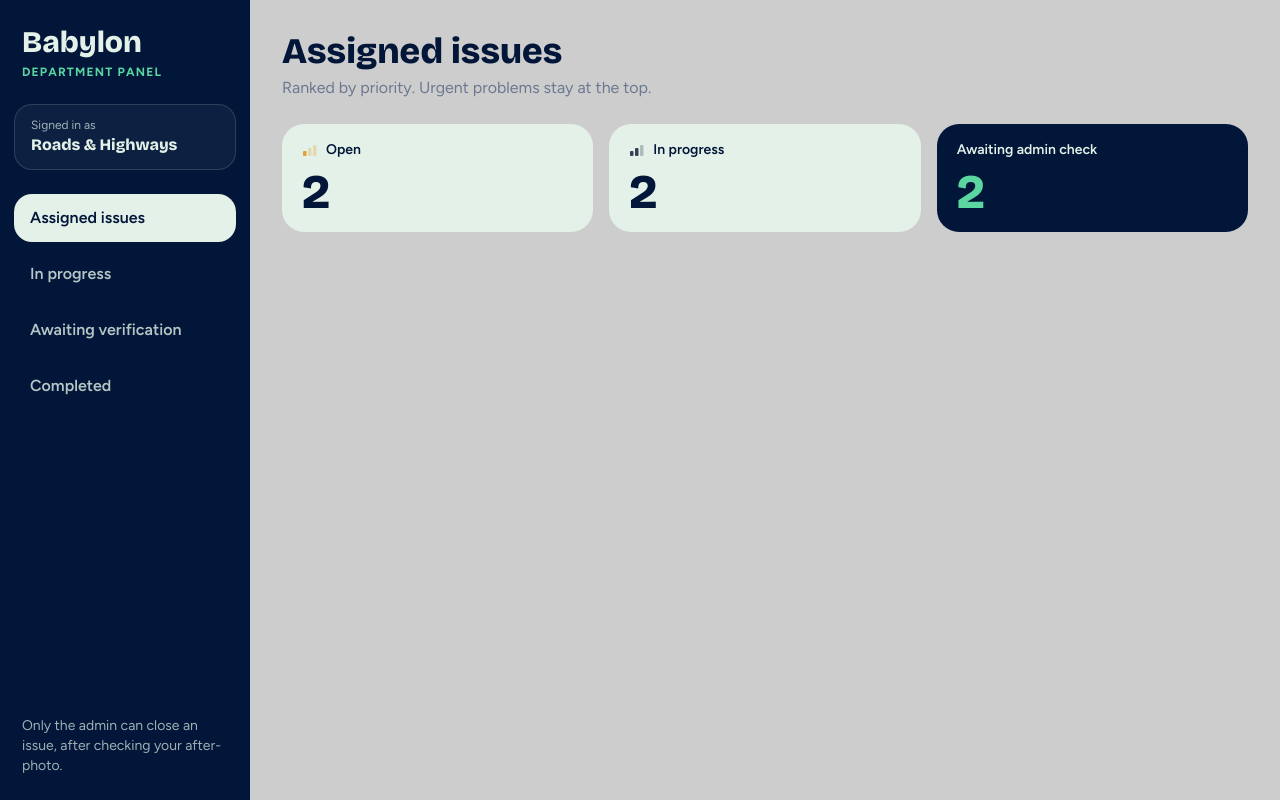
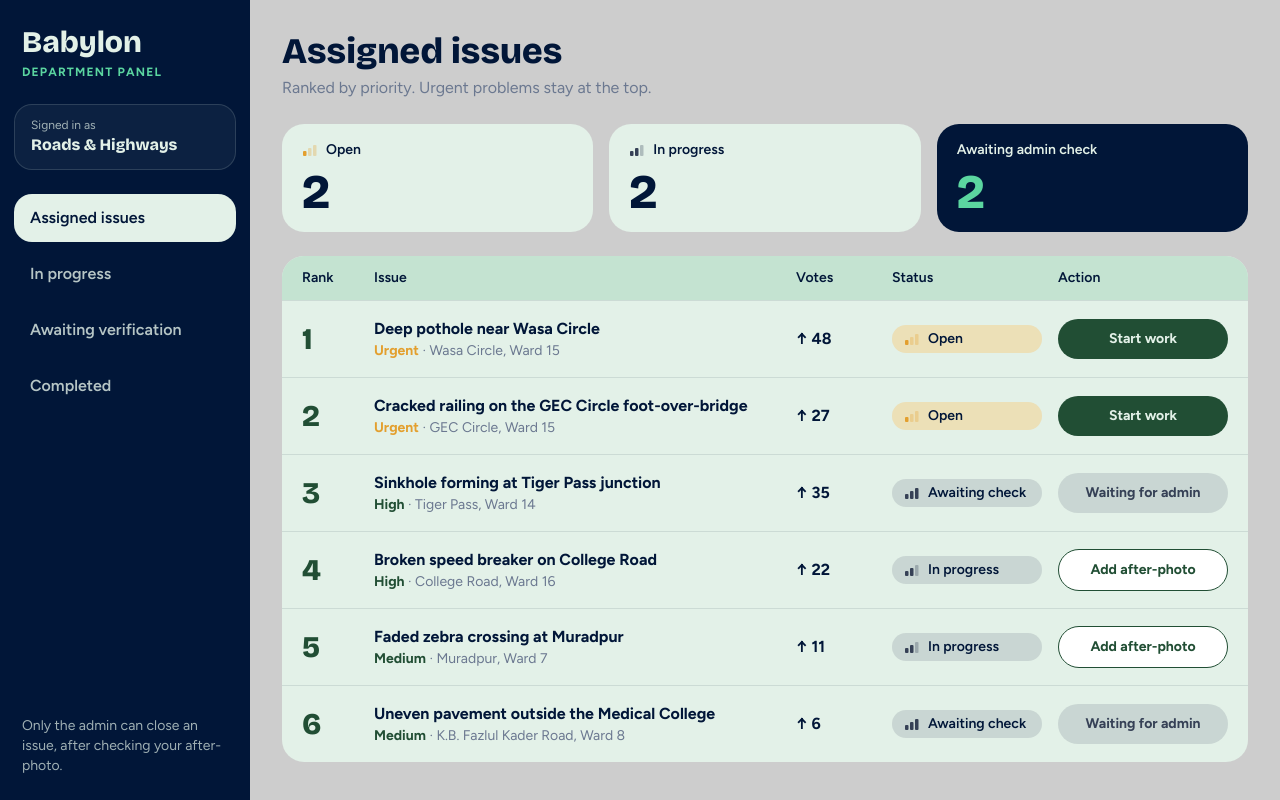
Before and after one commit to f-akhter-t/babylon, a React (Vite) app in the folder frontend/: page /department in a window 1280 px wide. Built offline with nearby package versions, Linux system fonts and the light colour scheme.

Commit message:
feat(department): add ranked issue table

```diff
--- a/frontend/src/pages/DepartmentPanel/DepartmentPanel.jsx
+++ b/frontend/src/pages/DepartmentPanel/DepartmentPanel.jsx
@@ -2,7 +2,8 @@ import { useEffect, useState } from 'react'
 import clsx from 'clsx'
 import AdminLayout from '../../components/layout/AdminLayout'
 import StaircaseIcon from '../../components/ui/StaircaseIcon'
-import { getDepartmentSummary } from '../../services/api'
+import IssueTable from './IssueTable'
+import { getDepartmentIssues } from '../../services/api'
 
 const DEPARTMENT = 'Roads & Highways'
 
@@ -31,11 +32,27 @@ function StatCard({ label, value, level, iconClass, dark }) {
 }
 
 export default function DepartmentPanel() {
-  const [summary, setSummary] = useState(null)
+  const [issues, setIssues] = useState([])
+  const [selectedId, setSelectedId] = useState(null)
 
   useEffect(() => {
-    getDepartmentSummary(DEPARTMENT).then(setSummary)
+    getDepartmentIssues(DEPARTMENT).then(setIssues)
   }, [])
+
+  function startWork(id) {
+    setIssues((list) =>
+      list.map((issue) =>
+        issue.id === id ? { ...issue, status: 'in-progress' } : issue,
+      ),
+    )
+    setSelectedId(id)
+  }
+
+  const open = issues.filter((i) => i.status === 'open').length
+  const inProgress = issues.filter(
+    (i) => i.status === 'in-progress' && i.verification !== 'awaiting',
+  ).length
+  const awaiting = issues.filter((i) => i.verification === 'awaiting').length
 
   return (
     <AdminLayout variant="department" active="Assigned issues" department={DEPARTMENT}>
@@ -48,22 +65,22 @@ export default function DepartmentPanel() {
         </p>
 
         <div className="mt-6 grid grid-cols-3 gap-4">
-          <StatCard
-            label="Open"
-            value={summary?.open ?? '–'}
-            level={1}
-            iconClass="text-amber-dark"
-          />
+          <StatCard label="Open" value={open} level={1} iconClass="text-amber-dark" />
           <StatCard
             label="In progress"
-            value={summary?.inProgress ?? '–'}
+            value={inProgress}
             level={2}
             iconClass="text-slate"
           />
-          <StatCard
-            label="Awaiting admin check"
-            value={summary?.awaiting ?? '–'}
-            dark
+          <StatCard label="Awaiting admin check" value={awaiting} dark />
+        </div>
+
+        <div className="mt-6">
+          <IssueTable
+            issues={issues}
+            selectedId={selectedId}
+            onSelect={setSelectedId}
+            onStart={startWork}
           />
         </div>
       </div>
--- /dev/null
+++ b/frontend/src/pages/DepartmentPanel/IssueTable.jsx
@@ -0,0 +1,132 @@
+import clsx from 'clsx'
+import StatusPill from '../../components/ui/StatusPill'
+import StaircaseIcon from '../../components/ui/StaircaseIcon'
+
+const COLUMNS = 'grid-cols-[56px_minmax(0,1fr)_80px_150px_170px]'
+
+const PRIORITY_LABEL = {
+  urgent: 'Urgent',
+  high: 'High',
+  medium: 'Medium',
+}
+
+function StatusCell({ issue }) {
+  if (issue.verification === 'awaiting') {
+    return (
+      <span className="inline-flex items-center gap-2 rounded-full bg-slate/15 px-3 py-1 font-body text-sm font-semibold text-navy">
+        <StaircaseIcon level={3} className="text-slate" />
+        Awaiting check
+      </span>
+    )
+  }
+  return <StatusPill status={issue.status} />
+}
+
+function ActionButton({ issue, onStart, onSelect }) {
+  const base =
+    'w-full rounded-full px-4 py-2.5 font-body text-sm font-bold transition-colors'
+
+  if (issue.verification === 'awaiting') {
+    return (
+      <button
+        type="button"
+        disabled
+        className={clsx(base, 'cursor-not-allowed bg-slate/15 text-slate')}
+      >
+        Waiting for admin
+      </button>
+    )
+  }
+
+  if (issue.status === 'open') {
+    return (
+      <button
+        type="button"
+        onClick={(e) => {
+          e.stopPropagation()
+          onStart(issue.id)
+        }}
+        className={clsx(base, 'bg-forest text-mint hover:bg-forest/90')}
+      >
+        Start work
+      </button>
+    )
+  }
+
+  return (
+    <button
+      type="button"
+      onClick={(e) => {
+        e.stopPropagation()
+        onSelect(issue.id)
+      }}
+      className={clsx(
+        base,
+        'border border-forest bg-white text-forest hover:bg-mint-deep',
+      )}
+    >
+      Add after-photo
+    </button>
+  )
+}
+
+export default function IssueTable({ issues, selectedId, onSelect, onStart }) {
+  return (
+    <div className="overflow-hidden rounded-card bg-mint">
+      <div
+        className={clsx(
+          'grid items-center gap-4 bg-mint-deep px-5 py-3',
+          'font-body text-sm font-semibold text-navy',
+          COLUMNS,
+        )}
+      >
+        <span>Rank</span>
+        <span>Issue</span>
+        <span>Votes</span>
+        <span>Status</span>
+        <span>Action</span>
+      </div>
+
+      {issues.map((issue) => (
+        <div
+          key={issue.id}
+          onClick={() => onSelect(issue.id)}
+          className={clsx(
+            'grid cursor-pointer items-center gap-4 border-t border-navy/10 px-5 py-4',
+            COLUMNS,
+            issue.id === selectedId ? 'bg-white' : 'hover:bg-white/50',
+          )}
+        >
+          <span className="font-heading text-3xl font-extrabold text-forest">
+            {issue.rank}
+          </span>
+
+          <div className="min-w-0">
+            <p className="font-body text-base font-bold text-navy">{issue.title}</p>
+            <p className="font-body text-sm text-muted">
+              <span
+                className={clsx(
+                  'font-bold',
+                  issue.priority === 'urgent' ? 'text-amber-dark' : 'text-forest',
+                )}
+              >
+                {PRIORITY_LABEL[issue.priority] ?? issue.priority}
+              </span>
+              {' · '}
+              {issue.location}
+              {issue.ward ? `, ${issue.ward}` : ''}
+            </p>
+          </div>
+
+          <span className="font-body text-base font-bold text-navy">
+            ↑ {issue.votes}
+          </span>
+
+          <StatusCell issue={issue} />
+
+          <ActionButton issue={issue} onStart={onStart} onSelect={onSelect} />
+        </div>
+      ))}
+    </div>
+  )
+}
```
